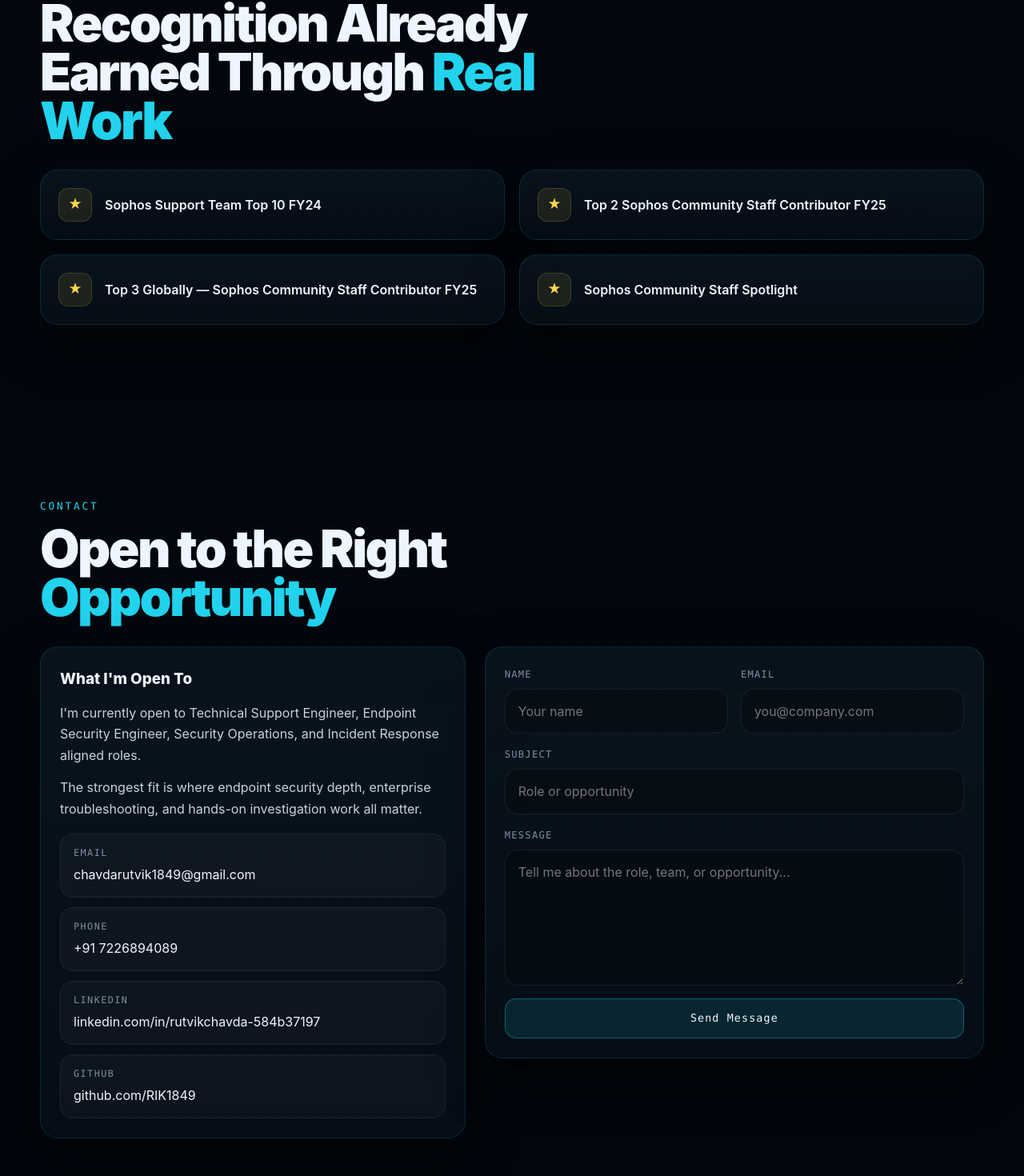
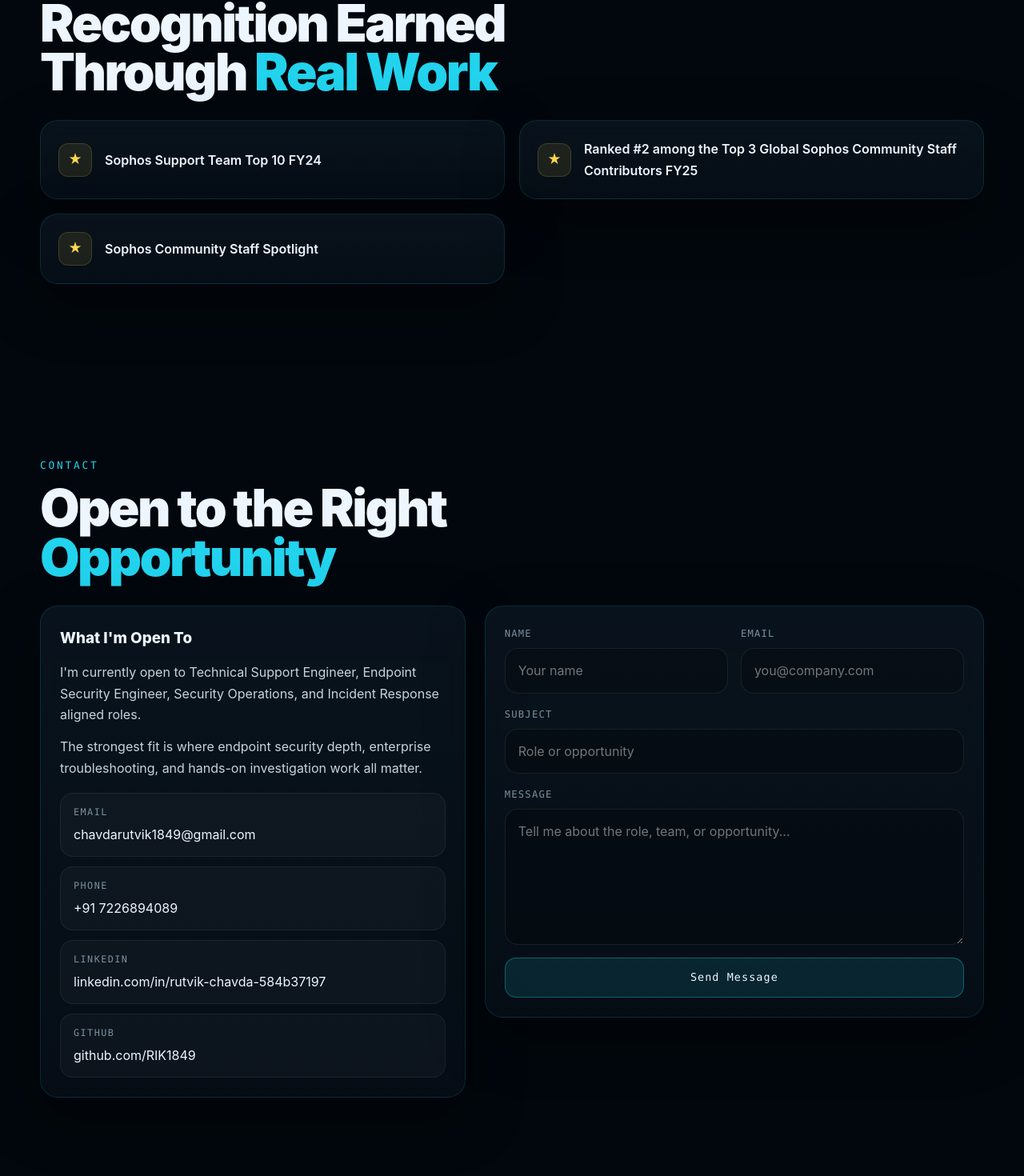
Before and after one commit to RIK1849/Rutvik-Chavda-portfolio, a Next.js app: page / in a window 1280 px wide. Shown: the part 5495-6965 px from the top of the page at 80% size. Built offline with nearby package versions, Linux system fonts and the light colour scheme.

Commit message:
updated9

```diff
--- a/components/AwardsSection.tsx
+++ b/components/AwardsSection.tsx
@@ -2,8 +2,7 @@
 
 const AWARDS = [
   "Sophos Support Team Top 10 FY24",
-  "Top 2 Sophos Community Staff Contributor FY25",
-  "Top 3 Globally — Sophos Community Staff Contributor FY25",
+  "Ranked #2 among the Top 3 Global Sophos Community Staff Contributors FY25",
   "Sophos Community Staff Spotlight",
 ];
 
@@ -13,7 +12,7 @@
       <div className="container">
         <p className="section-kicker">AWARDS & RECOGNITION</p>
         <h2 className="section-title">
-          Recognition Already Earned Through <span>Real Work</span>
+          Recognition Earned Through <span>Real Work</span>
         </h2>
 
         <div className="awards-grid">
--- a/components/ContactSection.tsx
+++ b/components/ContactSection.tsx
@@ -22,8 +22,8 @@
   },
   {
     label: "LinkedIn",
-    value: "linkedin.com/in/rutvikchavda-584b37197",
-    href: "https://www.linkedin.com/in/rutvikchavda-584b37197/",
+    value: "linkedin.com/in/rutvik-chavda-584b37197",
+    href: "https://www.linkedin.com/in/rutvik-chavda-584b37197/",
   },
   {
     label: "GitHub",
@@ -39,6 +39,7 @@
     subject: "",
     message: "",
   });
+
   const [status, setStatus] = useState<"idle" | "sending" | "sent">("idle");
 
   const handleChange = (
@@ -72,7 +73,12 @@
 
       if (result.success) {
         setStatus("sent");
-        setForm({ name: "", email: "", subject: "", message: "" });
+        setForm({
+          name: "",
+          email: "",
+          subject: "",
+          message: "",
+        });
       } else {
         setStatus("idle");
         alert("Something went wrong. Please try again.");
@@ -112,7 +118,11 @@
                   href={item.href}
                   className="contact-link"
                   target={item.href.startsWith("http") ? "_blank" : undefined}
-                  rel={item.href.startsWith("http") ? "noopener noreferrer" : undefined}
+                  rel={
+                    item.href.startsWith("http")
+                      ? "noopener noreferrer"
+                      : undefined
+                  }
                 >
                   <span className="contact-link-label">{item.label}</span>
                   <span className="contact-link-value">{item.value}</span>
@@ -181,7 +191,11 @@
                   />
                 </div>
 
-                <button type="submit" className="btn btn-primary submit-btn" disabled={status === "sending"}>
+                <button
+                  type="submit"
+                  className="btn btn-primary submit-btn"
+                  disabled={status === "sending"}
+                >
                   {status === "sending" ? "Sending..." : "Send Message"}
                 </button>
               </form>
```
